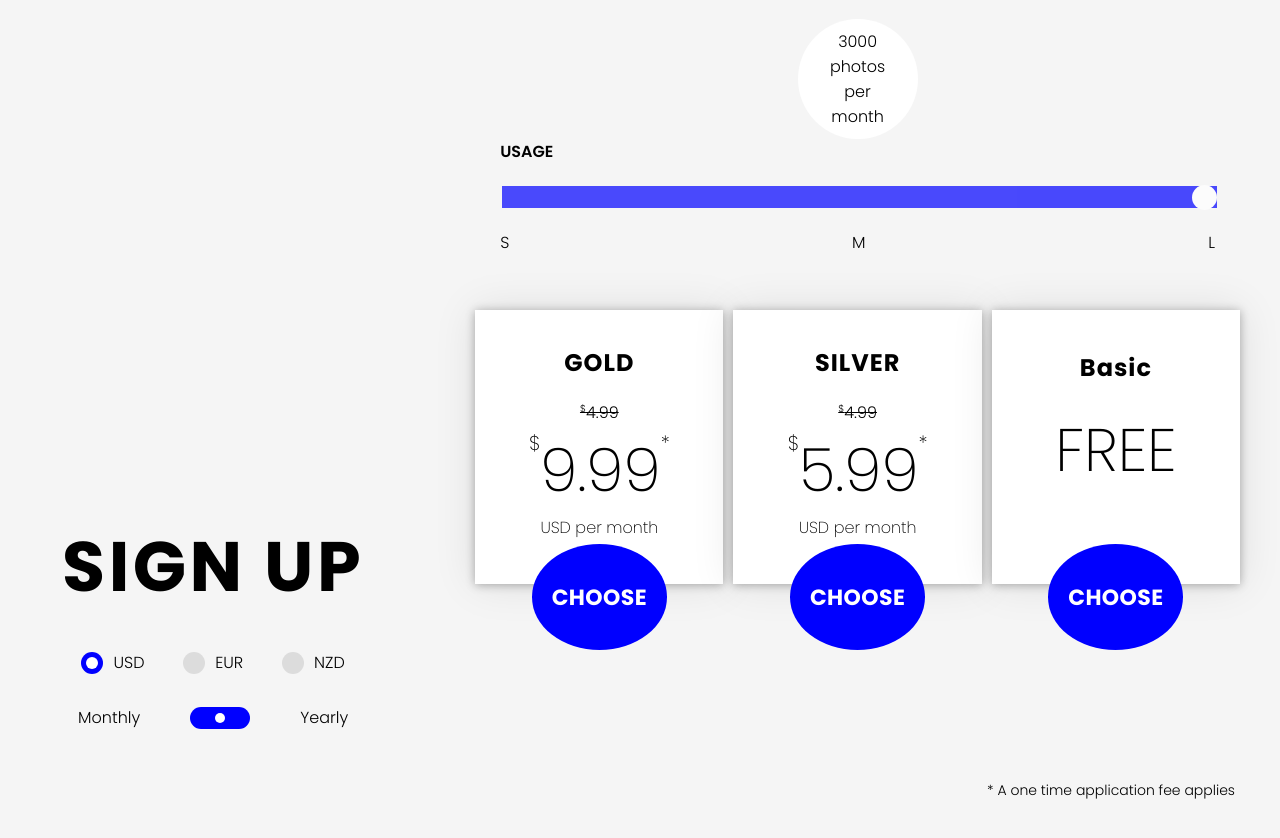
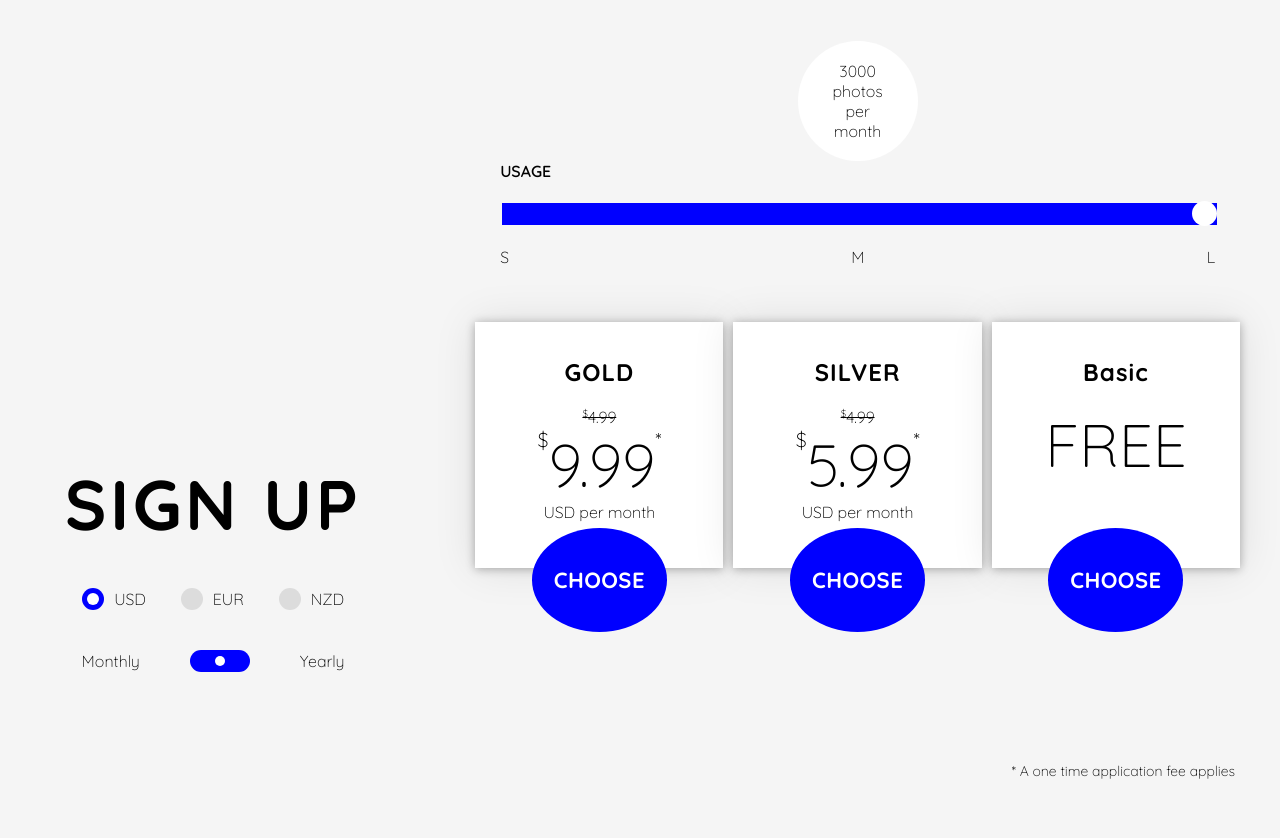
Before and after one commit to pohara9720/Sphere_ID, a React app: page / in a window 1280 px wide. Built offline with nearby package versions, Linux system fonts and the light colour scheme.

Commit message:
font and spacing adjustments

```diff
--- a/src/js/Components/PriceCard/PriceCard.css
+++ b/src/js/Components/PriceCard/PriceCard.css
@@ -46,7 +46,7 @@
 
 .card h4{
 	padding-bottom: 10px;
-	font-weight: 200;
+	font-weight: 100;
 }
 
 .cross{
@@ -81,7 +81,7 @@
 }
 
 .card span{
-	font-weight: 200;
+	font-weight: 100;
 	font-size: 60px;
 }
 
--- a/src/js/Components/Slider/Slider.css
+++ b/src/js/Components/Slider/Slider.css
@@ -31,7 +31,6 @@
   height: 22px;
   background: blue;
   outline: none;
-  opacity: 0.7;
   -webkit-transition: .2s;
   transition: opacity .2s;
 }
--- a/src/js/Pages/Design/Design.css
+++ b/src/js/Pages/Design/Design.css
@@ -32,6 +32,7 @@
 	display: flex;
 	flex-direction: column;
 	align-items: center;
+	padding: 40px;
 }
 
 .signup h1{
@@ -44,7 +45,7 @@
 	display: flex;
 	flex-direction: row;
 	width: 100%;
-	padding: 20px 0;
+	padding: 30px 0;
 }
 
 
@@ -52,6 +53,10 @@
 	  	.cards{
 	  		flex-wrap: wrap;
 	  	}
+
+		.signup{
+			padding:10px;
+		}
 
 		.container{
 			height: auto;
--- a/src/static/global.css
+++ b/src/static/global.css
@@ -13,9 +13,9 @@ body {
     margin: 0;
     padding: 0;
     background-color: #F5F5F5;
-    font-family: 'Poppins', sans-serif;
+    font-family: 'Quicksand', sans-serif;
+}
 
-}
 button:focus,input:focus{
   outline: none;
 }
```
Also changed, not shown: src/static/index.html (+1 -1 lines), dist/global.css, dist/index.html.
